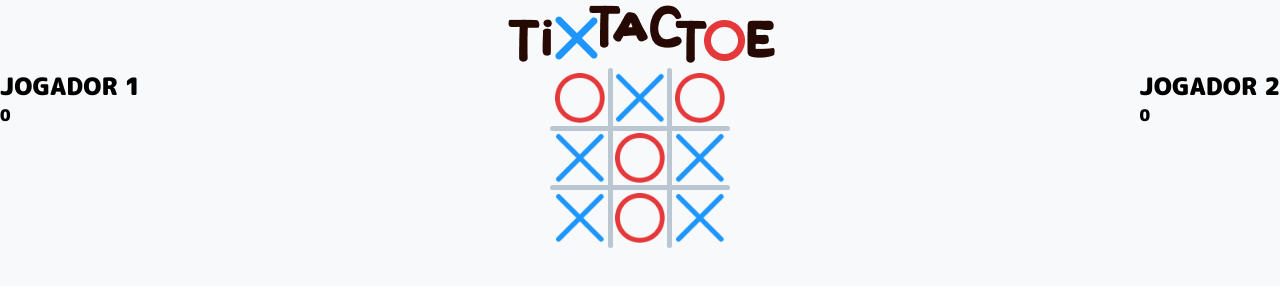
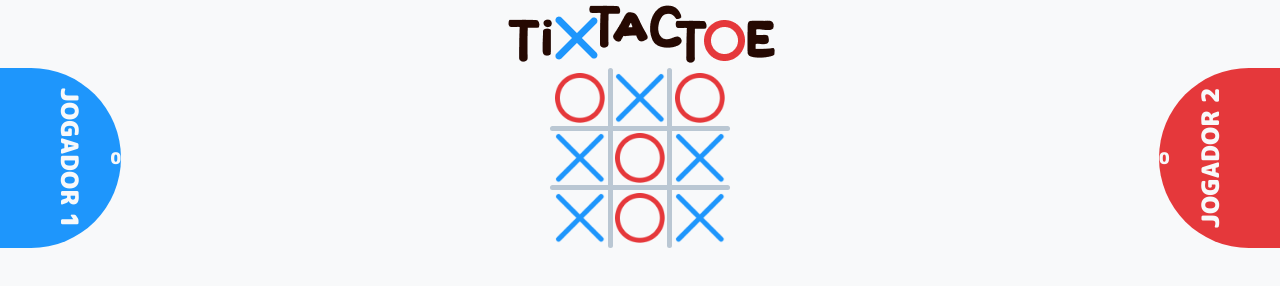
Before and after one commit to felipekenjidev/tix-tac-toe, a plain HTML site: page TIX TAC TOE/index.html in a window 1280 px wide. Drawn offline with Linux system fonts and the light colour scheme.

Commit message:
Estilização Parcial do Placar
Estilização parcial do placar, construindo a pontuação de cada jogador.

```diff
--- a/TIX TAC TOE/css/style.css
+++ b/TIX TAC TOE/css/style.css
@@ -15,6 +15,7 @@
     --cor-cinza: #BAC7D3;
 
     --espessura-grade: 5px;
+    --tamanho-forma: 50px;
 }
 
 body { background-color: var(--cor-clara); }
@@ -35,6 +36,31 @@ main {
     text-transform: uppercase;
     font-weight: 900;
 }
+
+aside {
+    display: flex; flex-wrap: nowrap;
+    align-items: center;
+}
+
+aside h2, aside p { color: var(--cor-clara); }
+
+#jogador1 {
+    flex-direction: row;
+    background-color: var(--cor-primaria);
+    border-radius: 0 200px 200px 0;
+}
+
+#jogador1 h2 { transform: rotate(90deg); transform-origin: center center; }
+#jogador1 p { margin-left: -30px; }
+
+#jogador2 {
+    flex-direction: row-reverse;
+    background-color: var(--cor-secundaria);
+    border-radius: 200px 0 0 200px;
+}
+
+#jogador2 h2 { transform: rotate(-90deg); transform-origin: center center; }
+#jogador2 p { margin-right: -30px; }
 
 /* ----------- Grade do Jogo da Velha ----------- */
 figure {
```
